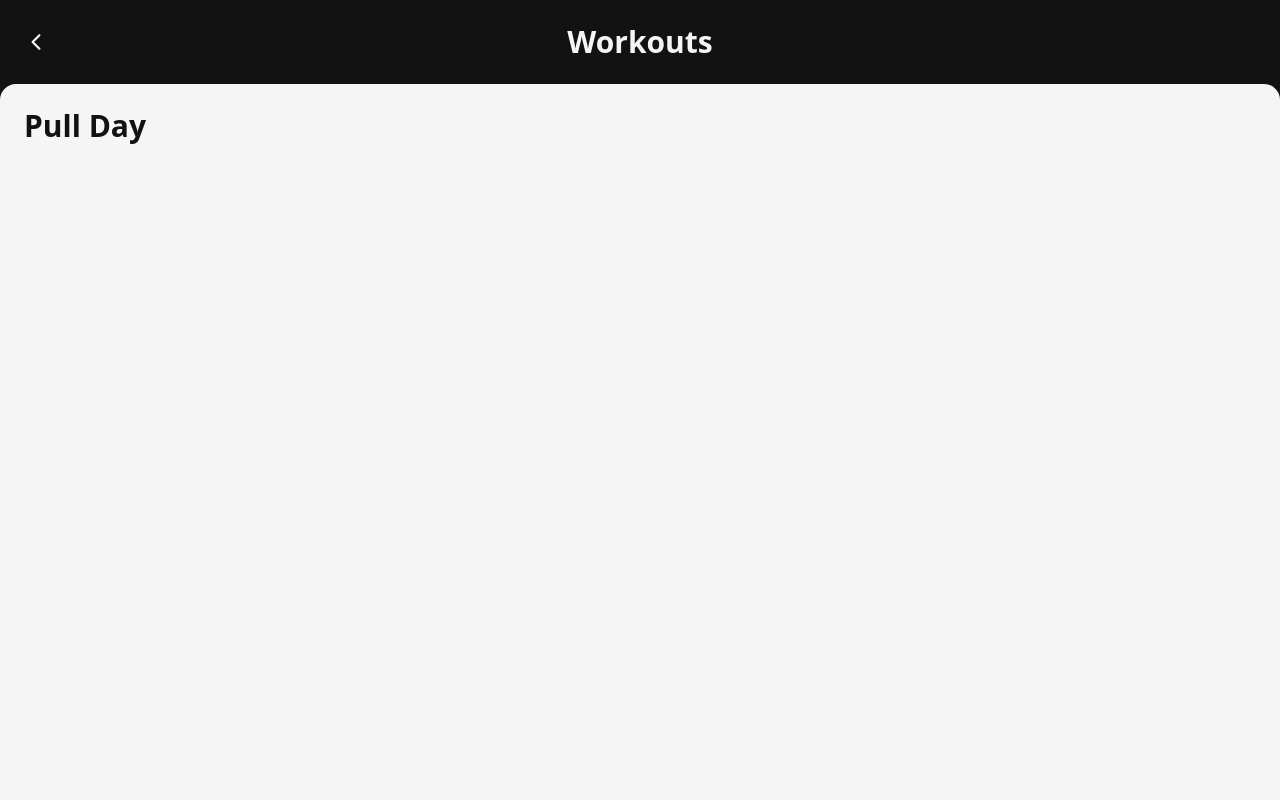
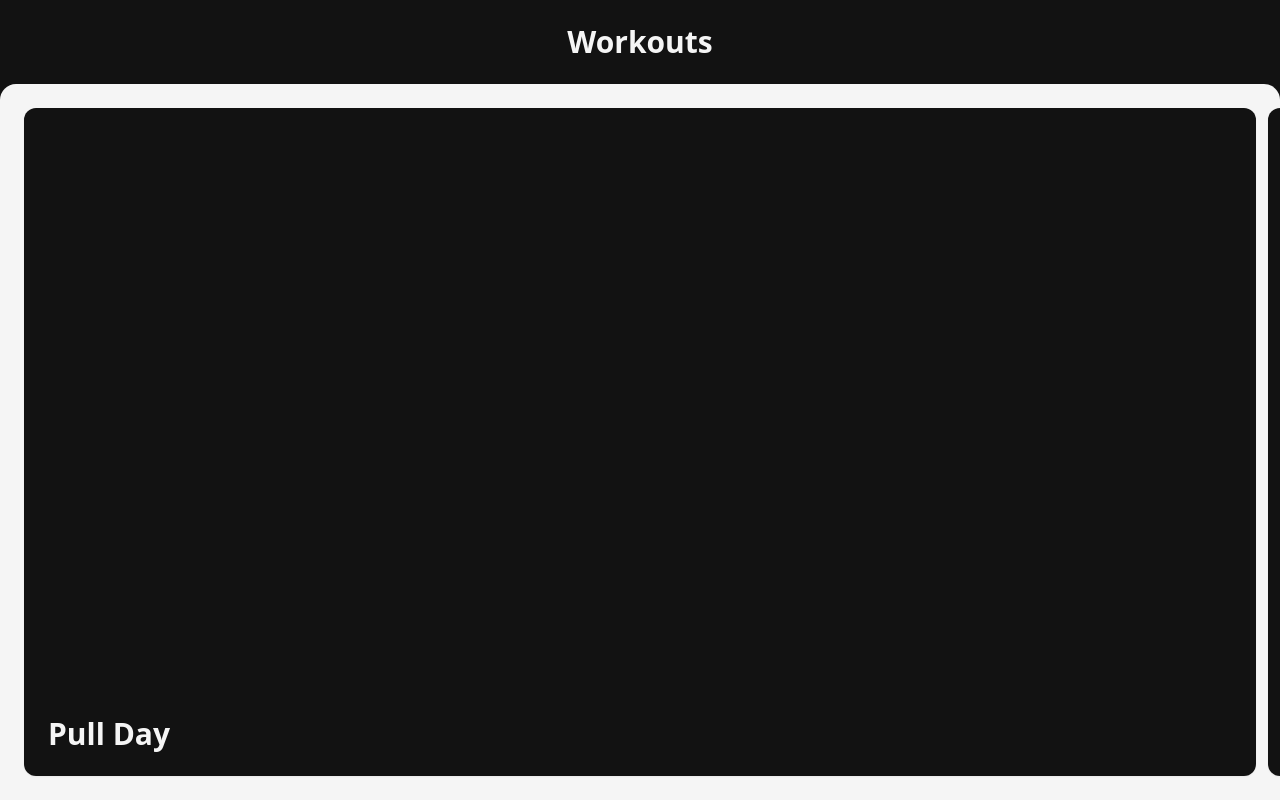
Before and after one commit to AlexBeje/gym-app, a React (Vite) app: page / in a window 1280 px wide. Built offline with nearby package versions, Linux system fonts and the light colour scheme.

Commit message:
📦 NEW: Added workout exercises.

```diff
--- a/src/components/Exercise.jsx
+++ b/src/components/Exercise.jsx
@@ -1,5 +1,9 @@
 function Exercise({ name }) {
-  return <h1 className="text-3xl font-bold">{name}</h1>;
+  return (
+    <div className="bg-dark-900 flex h-full items-end rounded-xl shadow-sm text-light-100">
+      <h1 className="font-bold p-6 text-3xl">{name}</h1>
+    </div>
+  );
 }
 
 export default Exercise;
--- a/src/components/Exercises.jsx
+++ /dev/null
@@ -1,7 +0,0 @@
-import Exercise from './Exercise';
-
-function Exercises() {
-  return <Exercise name="Pull Day" />;
-}
-
-export default Exercises;
--- a/src/components/Header.jsx
+++ b/src/components/Header.jsx
@@ -1,13 +1,14 @@
+import { useState } from "react";
 import { IoChevronBack } from "react-icons/io5";
 
 function Header({ title }) {
+  const [backButton, setBackButton] = useState(false);
+
   return (
     <div className="bg-dark-900 flex items-center justify-between p-6">
-      <p>
-        <IoChevronBack size="1.5rem" />
-      </p>
-      <h1 className="font-bold text-3xl">{title}</h1>
-      <div className="w-6"/>
+      {backButton && <IoChevronBack size="1.5rem" />}
+      <h1 className="font-bold text-3xl text-center w-full">{title}</h1>
+      {backButton && <div className="w-6" />}
     </div>
   );
 }
--- a/src/pages/Workouts.jsx
+++ b/src/pages/Workouts.jsx
@@ -1,9 +1,19 @@
-import Exercises from '../components/Exercises';
+import Exercise from "../components/Exercise";
 
 function Workouts() {
   return (
-    <div className="bg-light-100 h-full p-6 rounded-t-2xl text-dark-900">
-      <Exercises />
+    <div className="bg-light-100 h-full rounded-t-2xl text-dark-900">
+      <div className="flex gap-3 h-full overflow-x-auto p-6 relative snap-mandatory snap-x w-full">
+        <div className="flex-none snap-center w-full">
+          <Exercise name="Pull Day" />
+        </div>
+        <div className="flex-none snap-center w-full">
+          <Exercise name="Push Day" />
+        </div>
+        <div className="flex-none snap-center w-full">
+          <Exercise name="Legs Day" />
+        </div>
+      </div>
     </div>
   );
 }
--- a/tailwind.config.js
+++ b/tailwind.config.js
@@ -4,6 +4,7 @@ module.exports = {
     "./src/**/*.{vue,js,ts,jsx,tsx}",
   ],
   theme: {
+    extend: {
       colors: {
         'dark': {
           100: '#666666',
@@ -28,6 +29,7 @@ module.exports = {
           900: '#A3A3A3',
         },
       },
+    }
   },
   plugins: [],
 }
```
Lines whose indentation alone changed are shown as unchanged.
